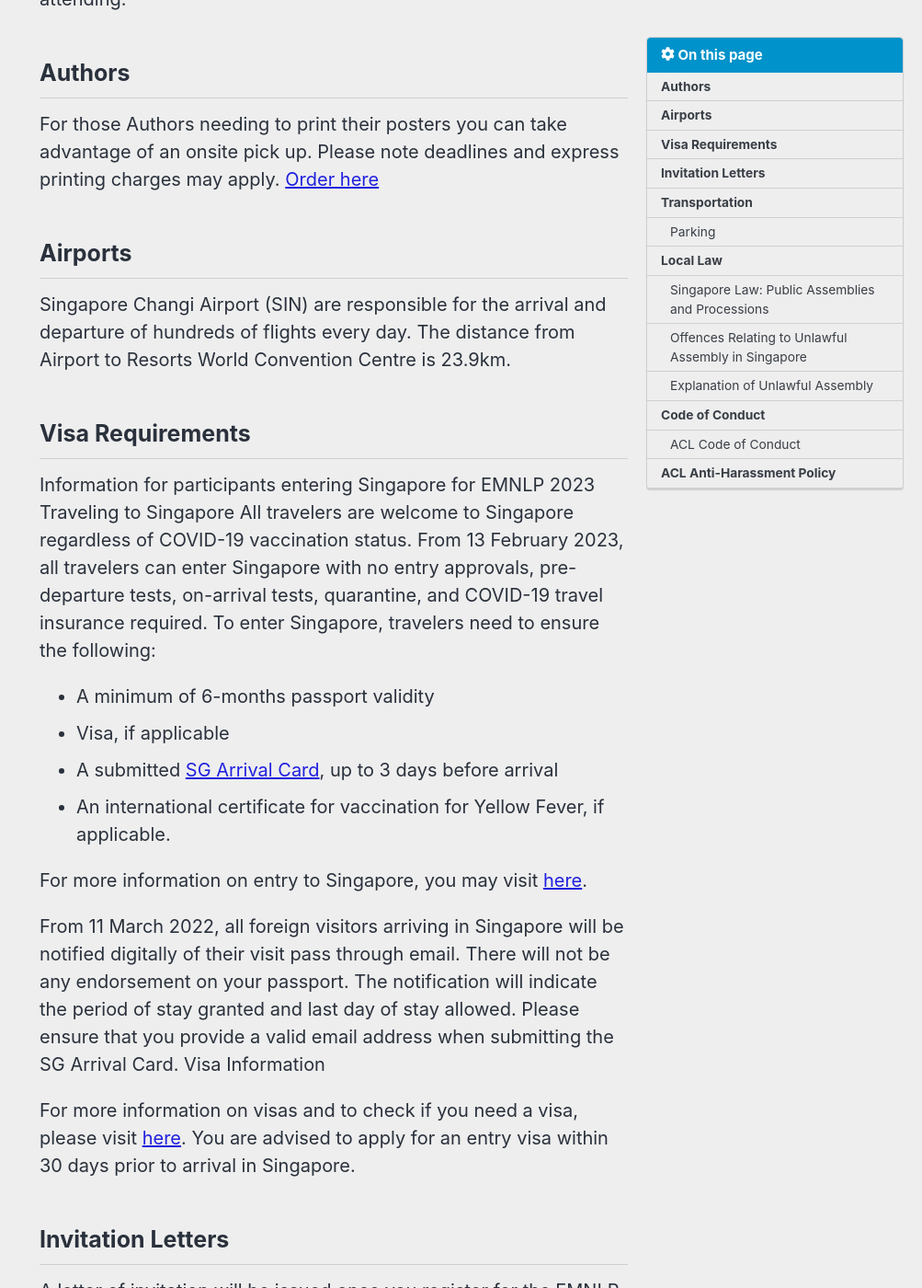
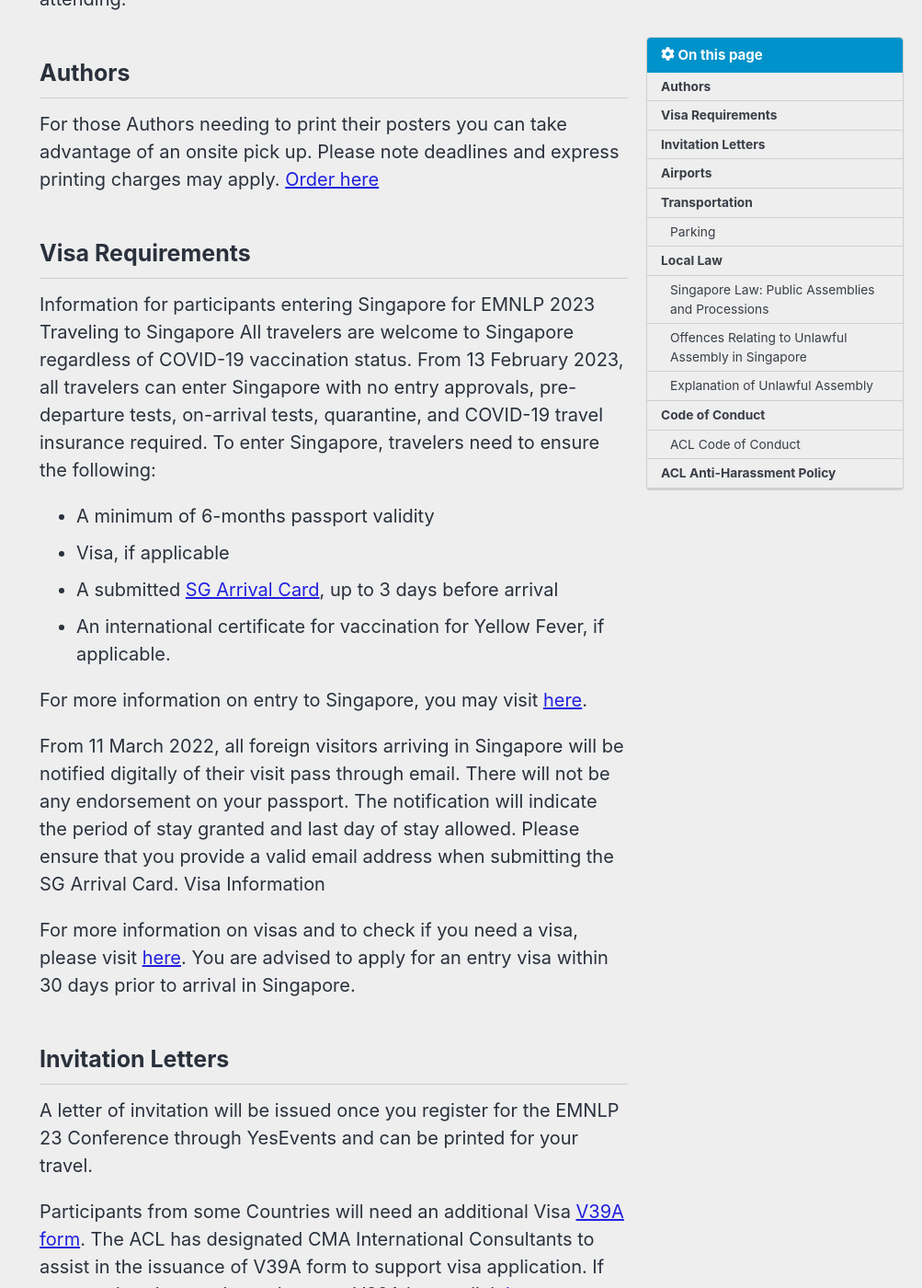
Before and after one commit to acl-org/emnlp-2023, a Jekyll site: the page built from _pages/participants.md, in a window 1280 px wide and 1400 px high, scrolled down 270 px. Shown: the whole window at 92% size, without its empty margins (277-1280 px from the left). Built offline with Jekyll 4.4.1, drawn with Linux system fonts in a browser that asks for light colours; cached includes are drawn as plain includes; nearby versions of some CDN libraries; some of the changed text lies outside the part shown.

Commit message:
Update participants.md

```diff
--- a/_pages/participants.md
+++ b/_pages/participants.md
@@ -13,14 +13,9 @@
 For questions about visa letter request, please reach out at  [emnlp2023_visa_help@googlegroups.com](mailto:celine@nus.edu.sg). Our dedicated visa assistance team will be in touch to help out with the issues for attending.
 
 
-
 ## Authors
 
 For those Authors needing to print their posters you can take advantage of an onsite pick up. Please note deadlines and express printing charges may apply. [Order here](https://www.cma.sg/event/emnlp23/)
-
-## Airports
-
-Singapore Changi Airport (SIN) are responsible for the arrival and departure of hundreds of flights every day.  The distance from Airport to Resorts World Convention Centre is 23.9km.
 
 
 ## Visa Requirements
@@ -65,6 +63,8 @@
 [Changi Airport Options](https://www.changiairport.com/en/airport-guide/transport/leaving-the-airport.html)
 
 [Compare your options](https://www.rome2rio.com/): plane, train, bus, car, ferry, bike share, driving and walking directions all in one search.
+
+
 
 
 ### Parking
```
Also changed, not shown: other parts of _pages/participants.md (+3 -0 lines).
